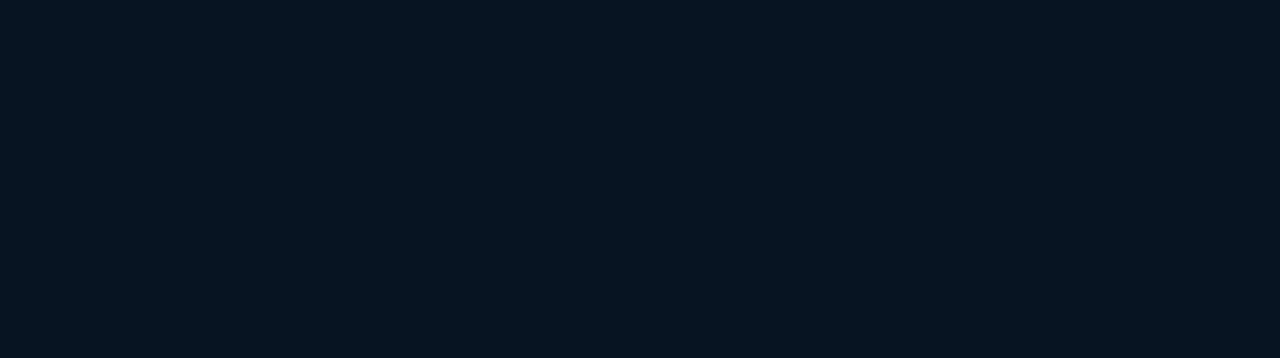
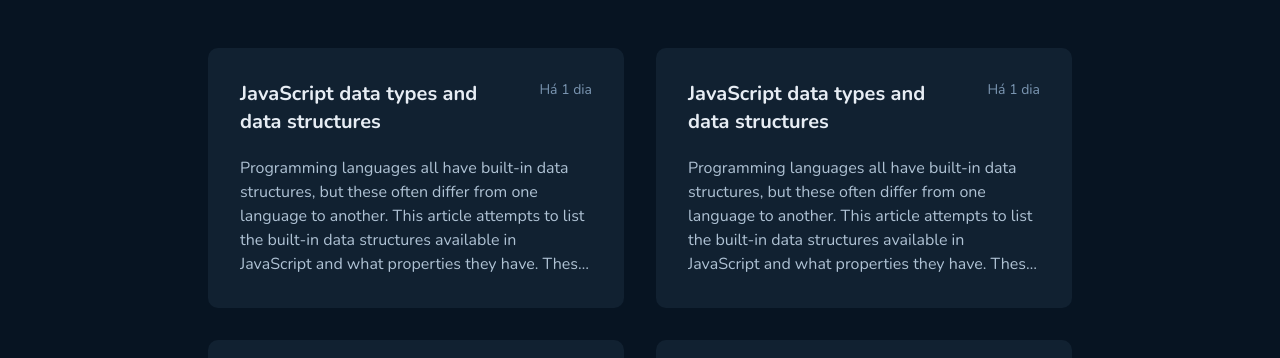
Before and after one commit to lucascnascimento/ignite-desafio-03, a React (Vite) app: page / in a window 1280 px wide. Shown: the part 584-942 px from the top of the page. Before the commit the page ends 800 px from the top, so only its background shows below. Built offline with nearby package versions, Linux system fonts and the light colour scheme.

Commit message:
feat: create card component

```diff
--- a/package.json
+++ b/package.json
@@ -17,6 +17,7 @@
     "react-dom": "^18.2.0"
   },
   "devDependencies": {
+    "@tailwindcss/line-clamp": "^0.4.4",
     "@types/react": "^18.0.28",
     "@types/react-dom": "^18.0.11",
     "@vitejs/plugin-react": "^3.1.0",
--- a/src/App.tsx
+++ b/src/App.tsx
@@ -1,3 +1,4 @@
+import { Card } from "./components/Card";
 import { Header } from "./components/Header";
 import { Profile } from "./components/Profile";
 
@@ -28,6 +29,12 @@
             className="mt-12 w-full bg-base-input py-12 px-16 border border-base-border rounded-md placeholder:text-base-label text-base-text focus:outline-none focus:shadow-input-focus"
           />
         </div>
+        <div className="grid grid-cols-2 gap-32 my-48">
+          <Card />
+          <Card />
+          <Card />
+          <Card />
+        </div>
       </div>
     </>
   );
--- /dev/null
+++ b/src/components/Card/index.tsx
@@ -0,0 +1,26 @@
+export const Card = () => {
+  return (
+    <article className="bg-base-post rounded-[10px] p-32 h-[260px] hover:outline-2 hover:outline hover:outline-base-label">
+      <div className="flex gap-16">
+        <h1 className="text-xl">JavaScript data types and data structures</h1>
+        <time className="text-base-span text-sm whitespace-nowrap">
+          {" "}
+          Há 1 dia
+        </time>
+      </div>
+
+      <p className="text-base-text mt-20 overflow-hidden overflow-ellipsis line-clamp-5">
+        Programming languages all have built-in data structures, but these often
+        differ from one language to another. This article attempts to list the
+        built-in data structures available in JavaScript and what properties
+        they have. These can be used to build other data structures. Wherever
+        possible, comparisons with other languages are drawn. Dynamic typing
+        JavaScript is a loosely typed and dynamic language. Variables in
+        JavaScript are not directly associated with any particular value type,
+        and any variable can be assigned (and re-assigned) values of all types:
+        let foo = 42; // foo is now a number foo = 'bar'; // foo is now a string
+        foo = true; // foo is now a boolean
+      </p>
+    </article>
+  );
+};
--- a/tailwind.config.cjs
+++ b/tailwind.config.cjs
@@ -65,5 +65,5 @@
       96: "6rem",
     },
   },
-  plugins: [],
+  plugins: [require("@tailwindcss/line-clamp")],
 };
```
Also changed, not shown: 1 other file (tests, documents, lock files or other folders).
